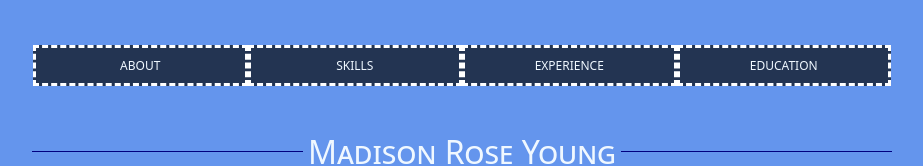
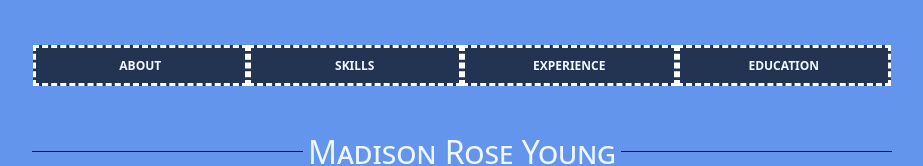
Before and after one commit to Madrosey13/mobile-web, a plain HTML site: page resume/index-json.html in a window 1280 px wide. Shown: the top 166 px of the page, without its empty margins (178-1101 px from the left). Drawn offline with Linux system fonts and the light colour scheme.

Commit message:
Updated Resume

```diff
--- a/resume/index-json.html
+++ b/resume/index-json.html
@@ -91,10 +91,10 @@
     <!-- Main navigation -->
     <nav class="primary">
     <ul>
-      <li><a href="#about">About</a></li>
-      <li><a href="#skills">Skills</a></li>
-      <li><a href="#experience">Experience</a></li>
-      <li><a href="#education">Education</a></li>
+      <li><a href="#about"><strong>About</strong></a></li>
+      <li><a href="#skills"><strong>Skills</strong></a></li>
+      <li><a href="#experience"><strong>Experience</strong></a></li>
+      <li><a href="#education"><strong>Education</strong></a></li>
      </ul>
     </nav>
   </header>
```
